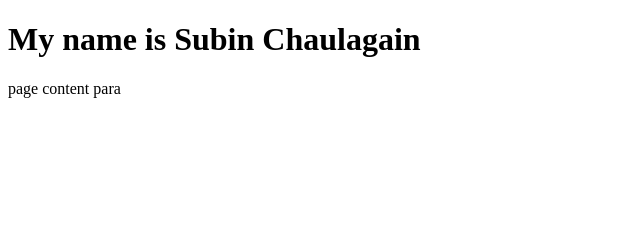
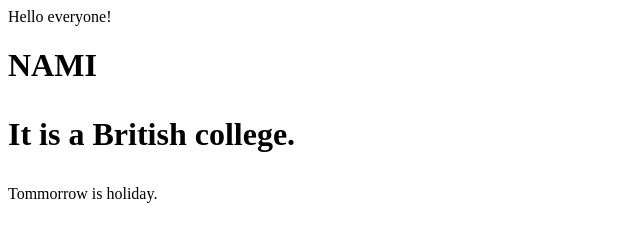
Before and after one commit to Subin1999/CSY1018, a plain HTML site: page index.html in a window 1280 px wide. Shown: the whole page, without its empty margins (0-640 px from the left). Drawn offline with Linux system fonts and the light colour scheme.

Commit message:
index title modified

```diff
--- a/index.html
+++ b/index.html
@@ -1,10 +1,19 @@
 <!DOCTYPE html>
 <html>
 <head>
-	<title>first web class</title>
+	<title>a sample</title>
+	<link rel="stylesheet" type="text/css" href="style.css">
 </head>
 <body>
-<h1>My name is Subin Chaulagain</h1>
-<p>page content para</p>
+<div class="header">
+	Hello everyone!
+</div>
+<div class="container">
+	<h1>NAMI<h1>
+		<p>It is a British college.</p>
+	</h1>
+	<div class="footer">
+		Tommorrow is holiday.
+	</div>
 </body>
 </html>
```
